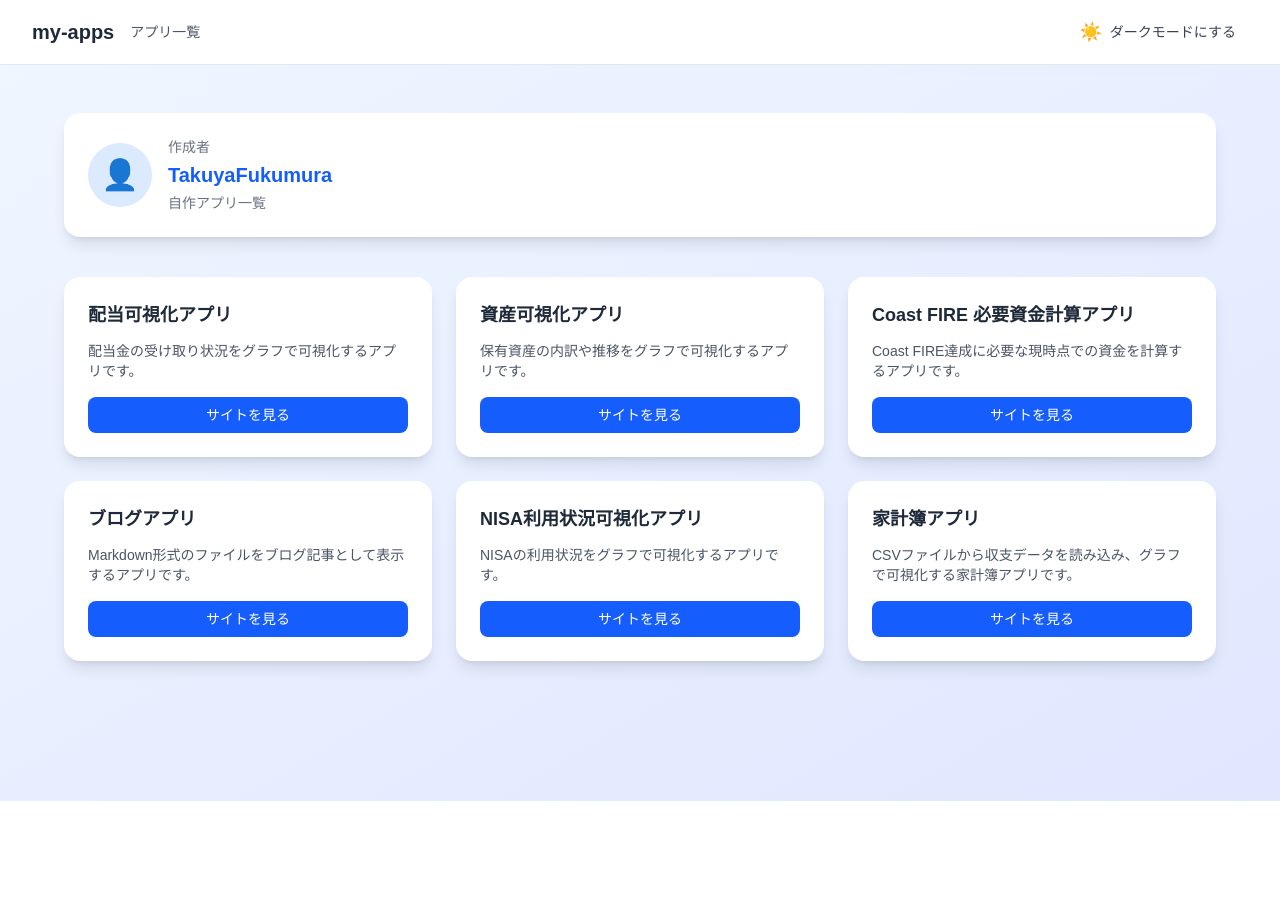
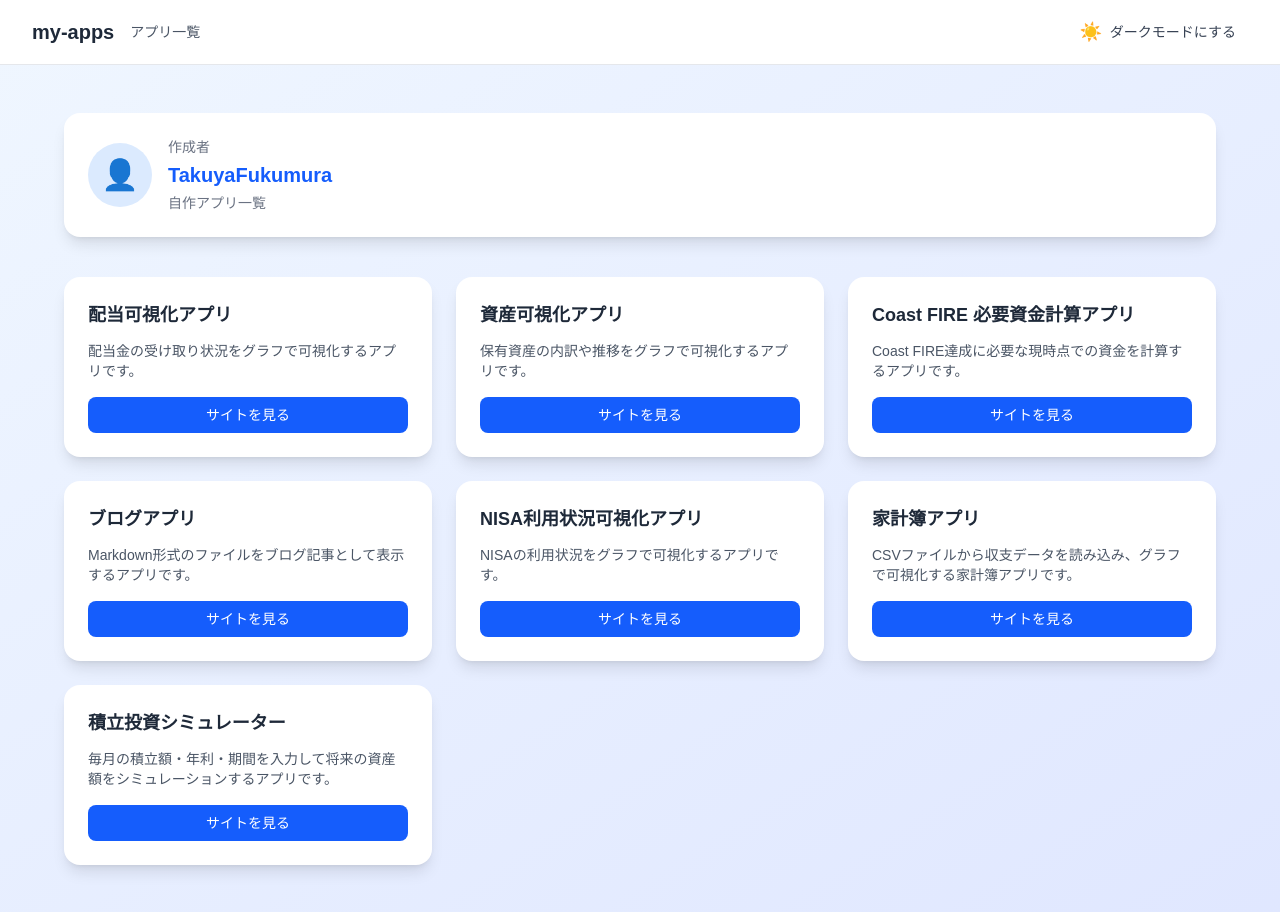
Before and after one commit to TakuyaFukumura/my-apps, a Next.js app: page / in a window 1280 px wide. Before the commit the page ends 801 px from the top, so only its background shows below. Built offline with nearby package versions, Linux system fonts and the light colour scheme.

Commit message:
一覧へ積立投資シミュレーター追加 (v0.9.0)
Agent-Logs-Url: https://github.com/TakuyaFukumura/my-apps/sessions/ea132469-001d-45a0-b3dc-4cdca8eea3bc

Co-authored-by: TakuyaFukumura <53442938+TakuyaFukumura@users.noreply.github.com>

```diff
--- a/package.json
+++ b/package.json
@@ -1,6 +1,6 @@
 {
   "name": "my-apps",
-  "version": "0.8.0",
+  "version": "0.9.0",
   "private": true,
   "scripts": {
     "dev": "next dev --turbopack",
--- a/src/app/apps/data.ts
+++ b/src/app/apps/data.ts
@@ -78,4 +78,15 @@ export const apps: App[] = [
         githubUrl: 'https://github.com/TakuyaFukumura/household-management-next-js-app',
         siteUrl: 'https://household-management-next-js-app.vercel.app/',
     },
+    {
+        id: 'investment-simulator',
+        name: '積立投資シミュレーター',
+        shortDescription: '毎月の積立額・年利・期間を入力して将来の資産額をシミュレーションするアプリです。',
+        description:
+            '毎月の積立額・年利・積立期間などのパラメータを入力することで、' +
+            '将来の資産額を複利計算でシミュレーションするアプリです。' +
+            '元本と運用益の内訳をグラフで確認でき、長期投資の効果を視覚的に把握できます。',
+        githubUrl: 'https://github.com/TakuyaFukumura/investment-simulator-vue-js',
+        siteUrl: 'https://investment-simulator-vue-js.vercel.app/',
+    },
 ];
```
Also changed, not shown: 2 other files (tests, documents, lock files or other folders).
